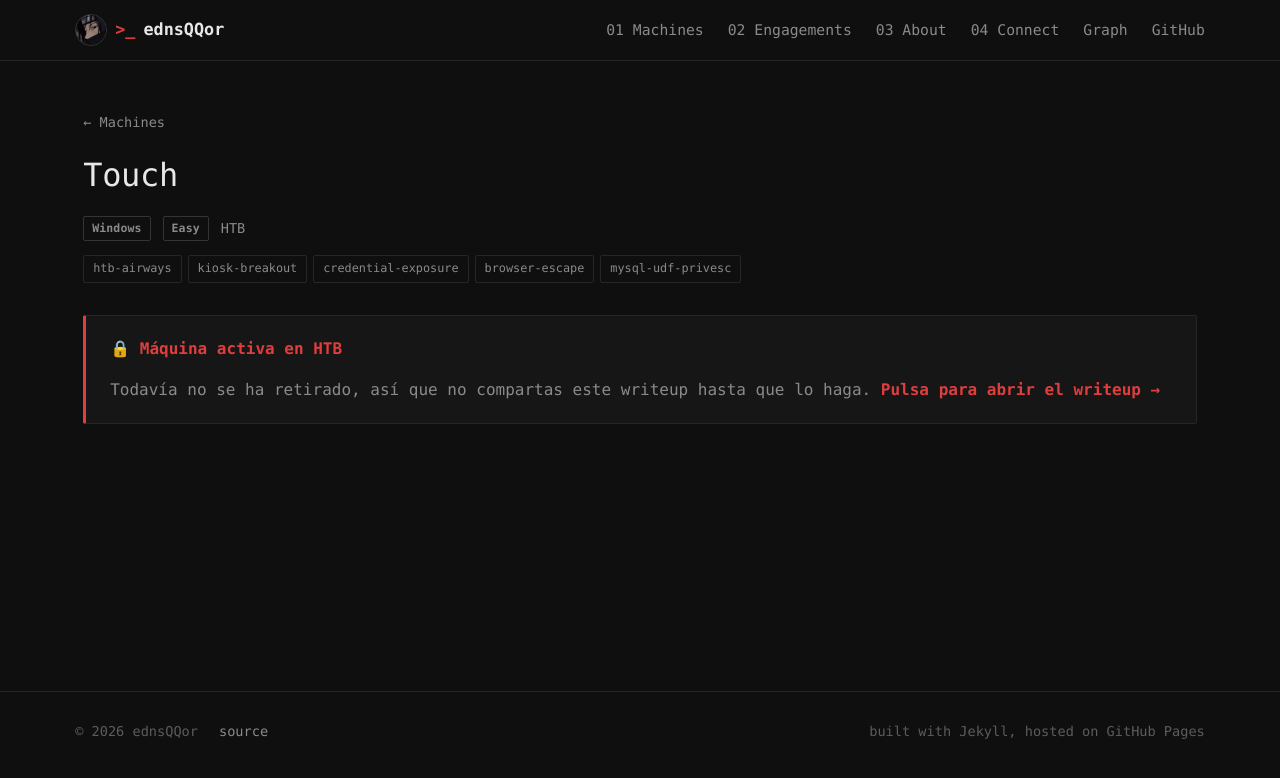
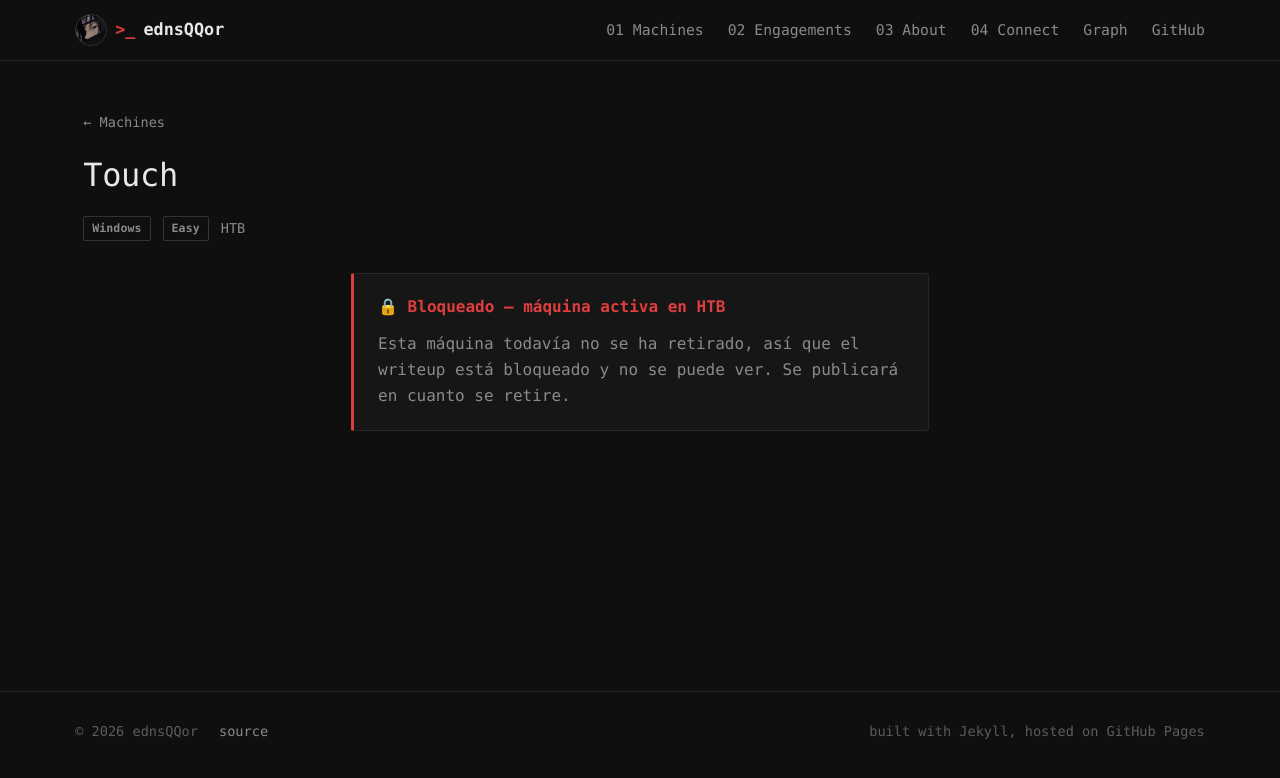
Before and after one commit to ednsQQor/ednsQQor.github.io, a Jekyll site: the page built from _machines/touch.md, in a window 1280 px wide. Shown: the top 778 px of the page. Built offline with Jekyll 4.4.1, drawn with Linux system fonts in a browser that asks for light colours.

Commit message:
Candado duro en Touch y Layover

```diff
--- a/_config.yml
+++ b/_config.yml
@@ -73,3 +73,4 @@ exclude:
   - README.md
   - LICENSE
   - "*.gemspec"
+  - deploy.bat
--- a/_includes/card-machine.html
+++ b/_includes/card-machine.html
@@ -18,7 +18,7 @@
     {% endif %}
   </div>
 
-  <p class="card-summary lock-note">&#128274; Activa en {{ machine.platform | default: 'la plataforma' }} — entra para abrir el writeup.</p>
+  <p class="card-summary lock-note">&#128274; Bloqueado — se publica cuando la máquina se retire.</p>
 
   {% if machine.unlock_date %}
   <p class="card-countdown" data-unlock="{{ machine.unlock_date | date_to_xmlschema }}">
--- a/_layouts/machine.html
+++ b/_layouts/machine.html
@@ -13,7 +13,7 @@ layout: default
       {% if page.status != "active" and page.date %}<time datetime="{{ page.date | date_to_xmlschema }}">{{ page.date | date: "%d %B %Y" }}</time>{% endif %}
     </div>
 
-    {% if page.tags %}
+    {% if page.status != "active" and page.tags %}
     <div class="tag-list">
       {% for tag in page.tags %}<span class="tag">{{ tag }}</span>{% endfor %}
     </div>
@@ -21,27 +21,19 @@ layout: default
   </header>
 
   {% if page.status == "active" %}
-  <details class="locked-reveal">
-    <summary class="locked-notice">
-      <span class="locked-badge">&#128274; Máquina activa{% if page.platform %} en {{ page.platform }}{% endif %}</span>
-      <span class="locked-text">
-        Todavía no se ha retirado, así que no compartas este writeup hasta que lo haga.
-        {% if page.unlock_date %}Retiro previsto para <strong>{{ page.unlock_date | date: "%d %B %Y" }}</strong>. {% endif %}
-        <span class="locked-cta">Pulsa para abrir el writeup &rarr;</span>
-      </span>
-      {% if page.unlock_date %}
-      <span class="locked-countdown" data-unlock="{{ page.unlock_date | date_to_xmlschema }}">
-        <span class="countdown-value">—</span>
-      </span>
-      {% endif %}
-    </summary>
-    <div class="writeup-layout">
-      <nav class="writeup-toc" id="toc" aria-label="Table of contents"></nav>
-      <div class="writeup-content" id="writeup-content">
-        {{ content }}
-      </div>
-    </div>
-  </details>
+  <div class="locked-notice">
+    <p class="locked-badge">&#128274; Bloqueado — máquina activa{% if page.platform %} en {{ page.platform }}{% endif %}</p>
+    <p>
+      Esta máquina todavía no se ha retirado, así que el writeup está bloqueado y no se puede ver.
+      Se publicará en cuanto se retire{% if page.unlock_date %}, previsto para
+      <strong>{{ page.unlock_date | date: "%d %B %Y" }}</strong>{% endif %}.
+    </p>
+    {% if page.unlock_date %}
+    <p class="locked-countdown" data-unlock="{{ page.unlock_date | date_to_xmlschema }}">
+      <span class="countdown-value">—</span>
+    </p>
+    {% endif %}
+  </div>
   {% else %}
   <div class="writeup-layout">
     <nav class="writeup-toc" id="toc" aria-label="Table of contents"></nav>
--- a/assets/css/style.css
+++ b/assets/css/style.css
@@ -344,40 +344,21 @@ code, pre, kbd, samp { font-family: var(--font-mono); }
 .card-locked { opacity: 0.85; }
 .lock-note { color: var(--text-faint); font-style: italic; -webkit-line-clamp: 2; }
 
-/* Active-machine gate: lock shown by default, click to reveal the writeup. */
-.locked-reveal { margin: 0; }
+/* Active-machine lock: writeup content is not rendered at all, just this notice. */
 .locked-notice {
-  display: flex;
-  flex-direction: column;
-  gap: 10px;
+  max-width: 60ch;
+  margin: 0 auto;
   padding: 20px 24px;
   border: 1px solid var(--hairline);
   border-left: 3px solid var(--accent);
   border-radius: var(--radius);
   background: var(--surface);
   color: var(--text-muted);
-  cursor: pointer;
-  list-style: none;
-  transition: border-color 0.15s ease, background 0.15s ease;
 }
-.locked-notice::-webkit-details-marker { display: none; }
-.locked-notice:hover { background: var(--bg); border-color: var(--hairline-strong, #343434); }
+.locked-notice p { margin: 0 0 10px; }
+.locked-notice p:last-child { margin-bottom: 0; }
 .locked-badge { color: var(--accent); font-weight: 600; }
-.locked-text { line-height: 1.55; }
-.locked-cta {
-  display: inline-block;
-  margin-top: 6px;
-  color: var(--accent);
-  font-weight: 600;
-}
-.locked-reveal[open] .locked-cta { display: none; }
-.locked-reveal[open] .locked-notice {
-  margin-bottom: 24px;
-  border-bottom-left-radius: 0;
-  border-bottom-right-radius: 0;
-}
 .locked-countdown {
-  align-self: flex-start;
   padding: 10px 14px;
   border: 1px solid var(--hairline);
   border-radius: var(--radius);
```
Also changed, not shown: 1 other file.
